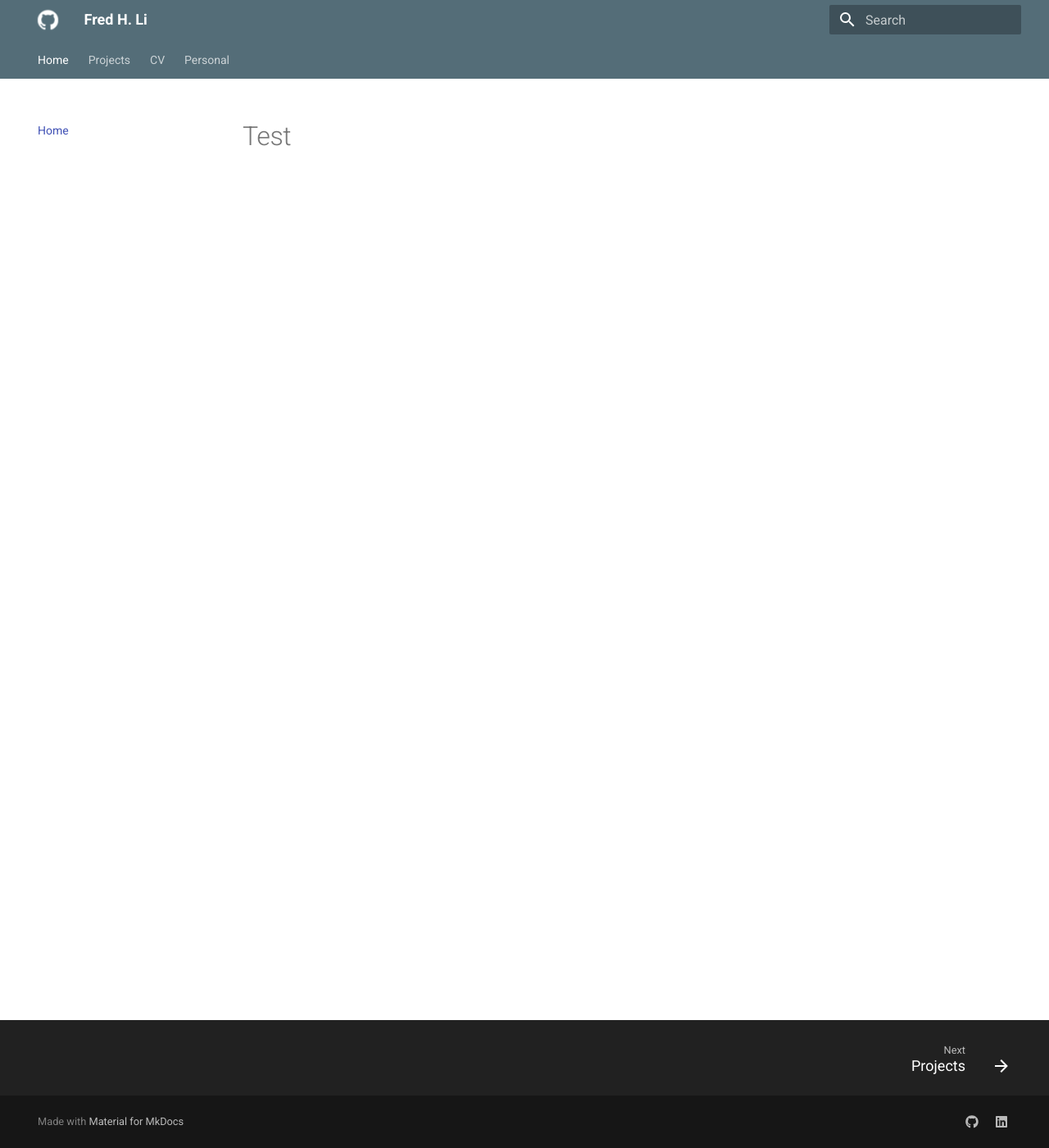
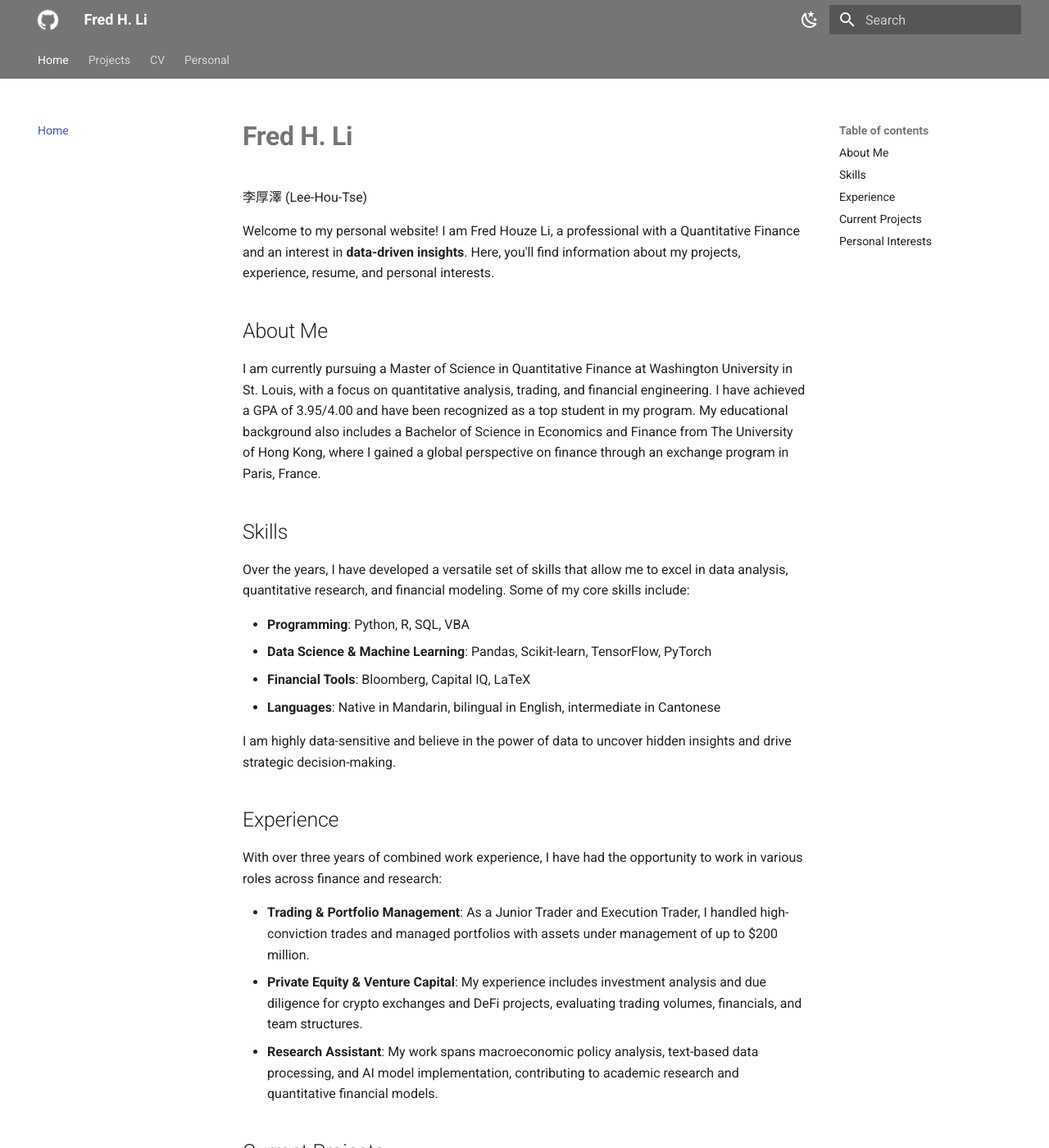
Before and after one commit to fredhli/fredhli.github.io, an MkDocs documentation site: the page built from docs/index.md, in a window 1280 px wide and 1400 px high. Shown: the whole window at 82% size. Built offline with MkDocs 1.6.1 and Material for MkDocs 9.7.7, drawn with Linux system fonts in a browser that asks for light colours; some of the changed text lies outside the part shown.

Commit message:
Updated personal website content

```diff
--- a/docs/index.md
+++ b/docs/index.md
@@ -1 +1,42 @@
-# Test
+# **Fred H. Li**
+李厚澤 (Lee-Hou-Tse)
+
+Welcome to my personal website! I am Fred Houze Li, a professional with a Quantitative Finance and an interest in **data-driven insights**. Here, you'll find information about my projects, experience, resume, and personal interests.
+
+## About Me
+
+I am currently pursuing a Master of Science in Quantitative Finance at Washington University in St. Louis, with a focus on quantitative analysis, trading, and financial engineering. I have achieved a GPA of 3.95/4.00 and have been recognized as a top student in my program. My educational background also includes a Bachelor of Science in Economics and Finance from The University of Hong Kong, where I gained a global perspective on finance through an exchange program in Paris, France.
+
+## Skills
+
+Over the years, I have developed a versatile set of skills that allow me to excel in data analysis, quantitative research, and financial modeling. Some of my core skills include:
+
+- **Programming**: Python, R, SQL, VBA
+- **Data Science & Machine Learning**: Pandas, Scikit-learn, TensorFlow, PyTorch
+- **Financial Tools**: Bloomberg, Capital IQ, LaTeX
+- **Languages**: Native in Mandarin, bilingual in English, intermediate in Cantonese
+
+I am highly data-sensitive and believe in the power of data to uncover hidden insights and drive strategic decision-making.
+
+## Experience
+
+With over three years of combined work experience, I have had the opportunity to work in various roles across finance and research:
+
+- **Trading & Portfolio Management**: As a Junior Trader and Execution Trader, I handled high-conviction trades and managed portfolios with assets under management of up to $200 million.
+- **Private Equity & Venture Capital**: My experience includes investment analysis and due diligence for crypto exchanges and DeFi projects, evaluating trading volumes, financials, and team structures.
+- **Research Assistant**: My work spans macroeconomic policy analysis, text-based data processing, and AI model implementation, contributing to academic research and quantitative financial models.
+
+## Current Projects
+
+- **Machine Learning in Finance**: Exploring the application of machine learning models for asset allocation and portfolio optimization.
+- **Automated Cover Letter Generator**: TBA
+- **Academic Research**: Contributing to research on the causal impact of fiscal policy shocks on inflation and asset prices, utilizing advanced NLP techniques for text analysis.
+- **Website Development**: Building this personal website to showcase my projects, CV, and research journey.
+
+## Personal Interests
+
+[Check out my cat](personal.md)! His name is "小i", intepreted as "Little-i", because he is such an introvert.
+
+---
+
+Thank you for visiting my site! Feel free to explore my [Projects](projects.md), view my [CV](cv.md), or learn more about my [Personal Life](personal.md).
--- a/mkdocs.yml
+++ b/mkdocs.yml
@@ -7,23 +7,45 @@ theme:
     text: Roboto
     code: Roboto Mono
   palette:
-    primary: "blue grey"
-    accent: "blue"
+    # Palette toggle for light mode
+    - scheme: default
+      primary: "grey"
+      accent: "blue"
+      toggle:
+        icon: material/weather-night
+        name: Switch to dark mode
+
+    # Palette toggle for dark mode
+    - scheme: slate
+      primary: "white"
+      accent: "blue"
+      toggle:
+        icon: material/weather-sunny
+        name: Switch to light mode
+
   logo: assets/logos/github-mark-white.png
   favicon: assets/logos/github-mark.svg
+
   features:
     - navigation.footer
     - navigation.tabs
     - navigation.instant
     # - navigation.instant.prefetch
+
 nav:
   - Home: index.md
   - Projects: projects.md
   - CV: cv.md
   - Personal: personal.md
+
+markdown_extensions:
+  - attr_list
+
 plugins:
   - search
   - tags
+  - mkdocs-pdf
+
 extra:
   social:
     - icon: fontawesome/brands/github
```
Also changed, not shown: docs/assets/pdfjs/pdf.js (added, +133 -0 lines), docs/assets/pdfjs/pdf.worker.js (added, +25 -0 lines), docs/cv.md (+6 -1 lines).
